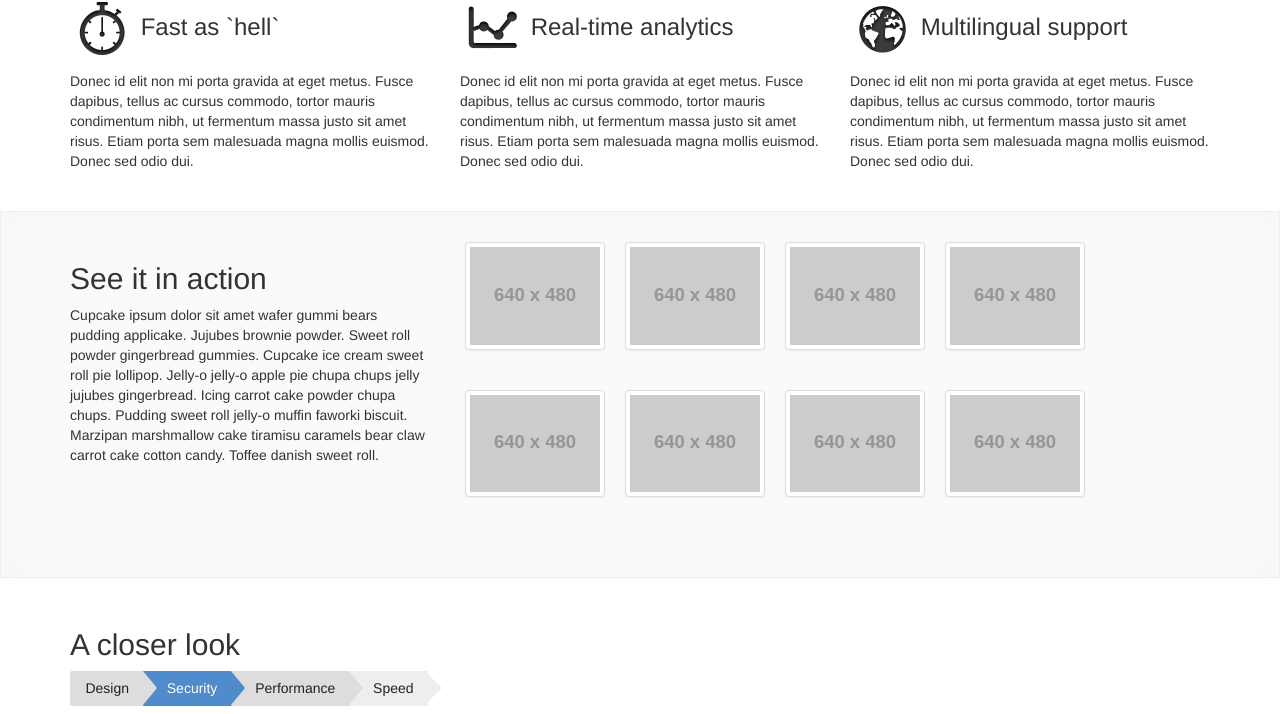
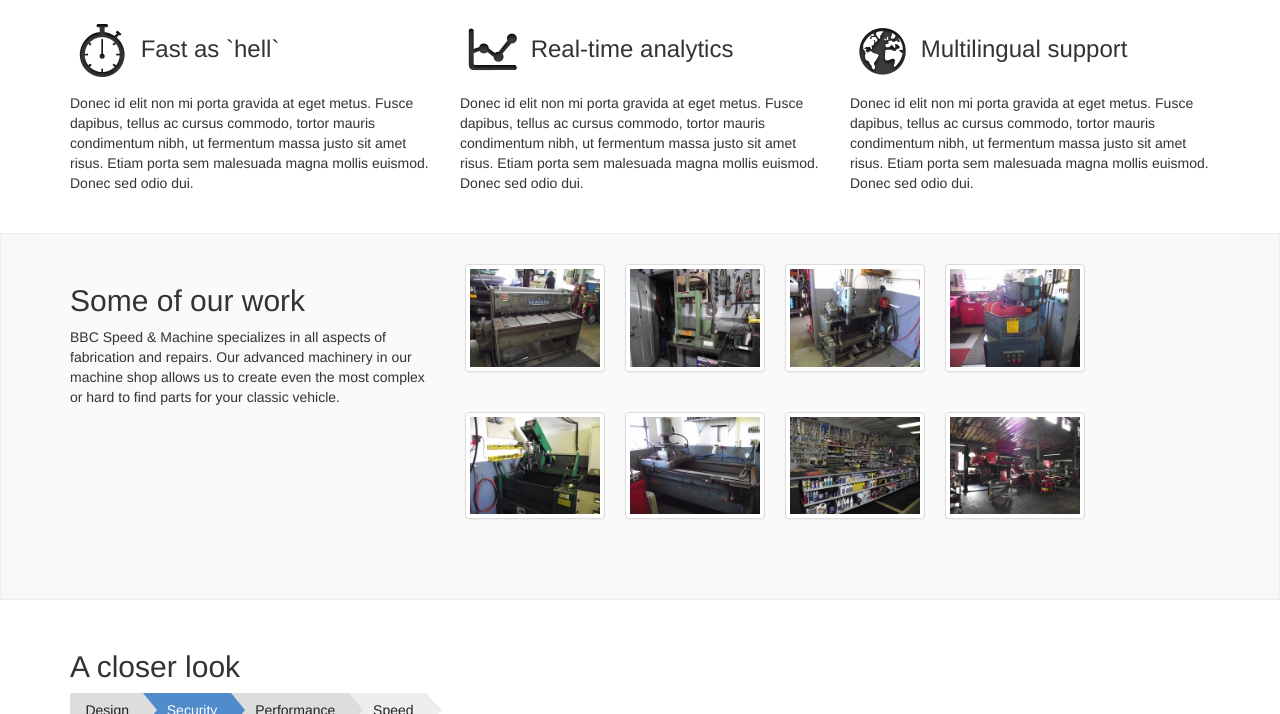
Before and after one commit to ca/bbc-speed-machine, a plain HTML site: page index.html in a window 1280 px wide. Shown: the part 721-1435 px from the top of the page. Drawn offline with nearby package versions, Linux system fonts and the light colour scheme; placeholder pictures from the web are drawn by us.

Commit message:
added images

```diff
--- a/index.html
+++ b/index.html
@@ -105,7 +105,7 @@
 
       <div class="row">
         <div class="col-lg-8">
-          <p class="lead">Lorem ipsum dolor sit amet, consectetur adipisicing elit, sed do eiusmod tempor et dolore magna aliqua. <a href="#how-it-works" data-toggle="modal">See the magic!</a></p>
+          <p class="lead">Does your classic or vintage vehicle need service, upgrades, or repairs? Make an appointment to see the experts at BBC Speed &amp; Machine! <a href="#how-it-works" data-toggle="modal">See the magic!</a></p>
         </div>
 
         <!-- Modal -->
@@ -114,7 +114,7 @@
         </div>
 
         <div class="col-lg-4 ac download-buttons">
-          <a href="#" class="btn btn-primary btn-lg" role="button">Schedule Now</a>
+          <a href="/contact" class="btn btn-primary btn-lg" role="button">Schedule Now</a>
         </div>
       </div>
 
@@ -170,51 +170,51 @@
 
         <div class="col-lg-4">
           <!-- section heading -->
-          <h2>See it in action</h2>
-          <p>Cupcake ipsum dolor sit amet wafer gummi bears pudding applicake. Jujubes brownie powder. Sweet roll powder gingerbread gummies. Cupcake ice cream sweet roll pie lollipop. Jelly-o jelly-o apple pie chupa chups jelly jujubes gingerbread. Icing carrot cake powder chupa chups. Pudding sweet roll jelly-o muffin faworki biscuit. Marzipan marshmallow cake tiramisu caramels bear claw carrot cake cotton candy. Toffee danish sweet roll. </p>
+          <h2>Some of our work</h2>
+          <p>BBC Speed &amp; Machine specializes in all aspects of fabrication and repairs. Our advanced machinery in our machine shop allows us to create even the most complex or hard to find parts for your classic vehicle.</p>
         </div>
 
         <div class="span8">
 
           <ul class="thumbnails">
             <li class="span2">
-            <a data-fancybox-group="gallery" href="http://placehold.it/800x600" class="thumbnail zoom" data-title-id="title-1" title="">
-              <img src="http://placehold.it/640x480" alt="" />
+            <a data-fancybox-group="gallery" href="img/home/1.jpeg" class="thumbnail zoom" data-title-id="title-1" title="">
+              <img src="img/home/thumbs/1.jpeg" alt="" />
             </a>
             </li>
             <li class="span2">
-            <a data-fancybox-group="gallery" href="http://placehold.it/800x600" class="thumbnail zoom" data-title-id="title-2" title="">
-              <img src="http://placehold.it/640x480" alt="" />
+            <a data-fancybox-group="gallery" href="img/home/2.jpeg" class="thumbnail zoom" data-title-id="title-2" title="">
+              <img src="img/home/thumbs/2.jpeg" alt="" />
             </a>
             </li>
             <li class="span2">
-            <a data-fancybox-group="gallery" href="http://placehold.it/800x600" class="thumbnail zoom" data-title-id="title-3" title="">
-              <img src="http://placehold.it/640x480" alt="" />
+            <a data-fancybox-group="gallery" href="img/home/3.jpeg" class="thumbnail zoom" data-title-id="title-3" title="">
+              <img src="img/home/thumbs/3.jpeg" alt="" />
             </a>
             </li>
             <li class="span2">
-            <a data-fancybox-group="gallery" href="http://placehold.it/800x600" class="thumbnail zoom" data-title-id="title-4" title="">
-              <img src="http://placehold.it/640x480" alt="" />
+            <a data-fancybox-group="gallery" href="img/home/4.jpeg" class="thumbnail zoom" data-title-id="title-4" title="">
+              <img src="img/home/thumbs/4.jpeg" alt="" />
             </a>
             </li>
             <li class="span2">
-            <a data-fancybox-group="gallery" href="http://placehold.it/800x600" class="thumbnail zoom" data-title-id="title-5" title="">
-              <img src="http://placehold.it/640x480" alt="" />
+            <a data-fancybox-group="gallery" href="img/home/5.jpeg" class="thumbnail zoom" data-title-id="title-5" title="">
+              <img src="img/home/thumbs/5.jpeg" alt="" />
             </a>
             </li>
             <li class="span2">
-            <a data-fancybox-group="gallery" href="http://placehold.it/800x600" class="thumbnail zoom" data-title-id="title-6" title="">
-              <img src="http://placehold.it/640x480" alt="" />
+            <a data-fancybox-group="gallery" href="img/home/6.jpeg" class="thumbnail zoom" data-title-id="title-6" title="">
+              <img src="img/home/thumbs/6.jpeg" alt="" />
             </a>
             </li>
             <li class="span2">
-            <a data-fancybox-group="gallery" href="http://placehold.it/800x600" class="thumbnail zoom" data-title-id="title-7" title="">
-              <img src="http://placehold.it/640x480" alt="" />
+            <a data-fancybox-group="gallery" href="img/home/7.jpeg" class="thumbnail zoom" data-title-id="title-7" title="">
+              <img src="img/home/thumbs/7.jpeg" alt="" />
             </a>
             </li>
             <li class="span2">
-            <a data-fancybox-group="gallery" href="http://placehold.it/800x600" class="thumbnail zoom" data-title-id="title-8" title="">
-              <img src="http://placehold.it/640x480" alt="" />
+            <a data-fancybox-group="gallery" href="img/home/8.jpeg" class="thumbnail zoom" data-title-id="title-8" title="">
+              <img src="img/home/thumbs/8.jpeg" alt="" />
             </a>
             </li>
 
```
Also changed, not shown: img/home/1.jpeg (added), img/home/2.jpeg (added), img/home/3.jpeg (added), img/home/4.jpeg (added), img/home/5.jpeg (added), img/home/6.jpeg (added), img/home/7.jpeg (added), img/home/8.jpeg (added), img/home/9.jpeg (added), img/home/thumbs/1.jpeg (added), img/home/thumbs/2.jpeg (added), img/home/thumbs/3.jpeg (added), img/home/thumbs/4.jpeg (added), img/home/thumbs/5.jpeg (added), 4 more files.
